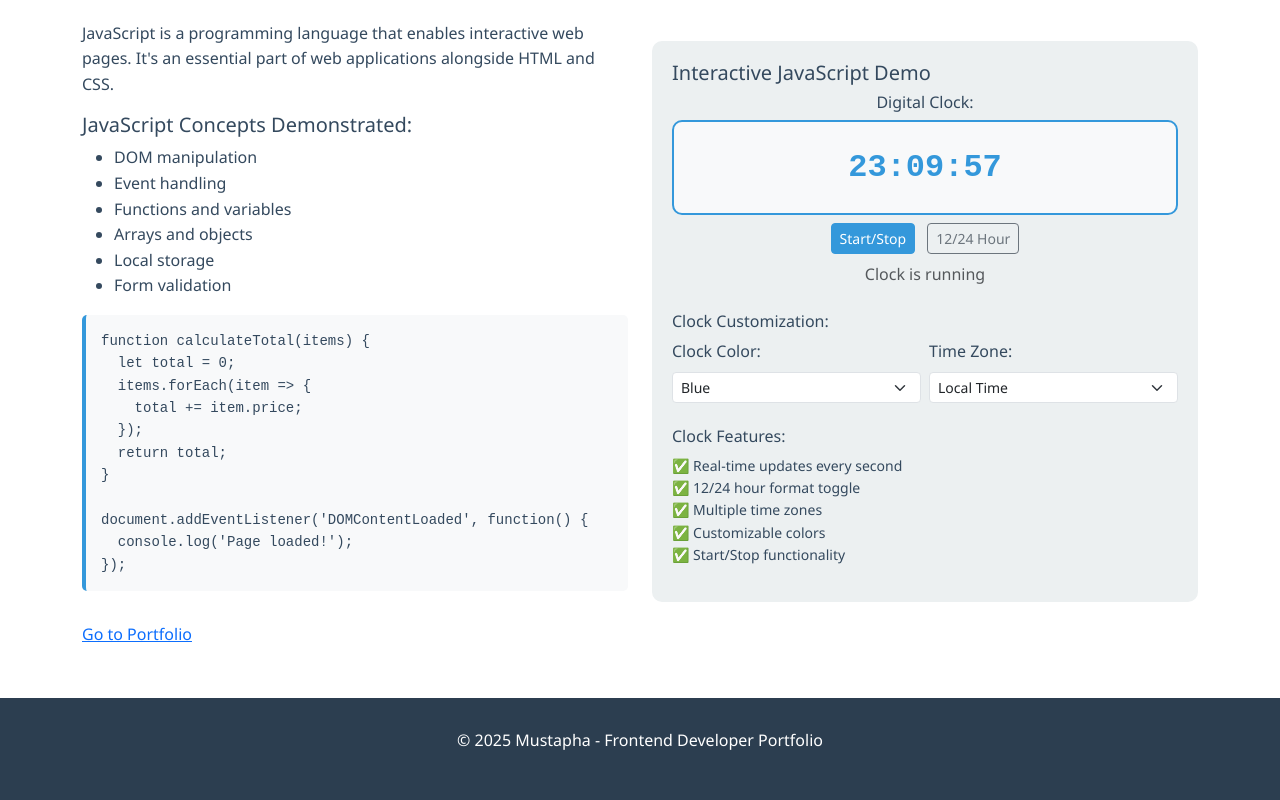
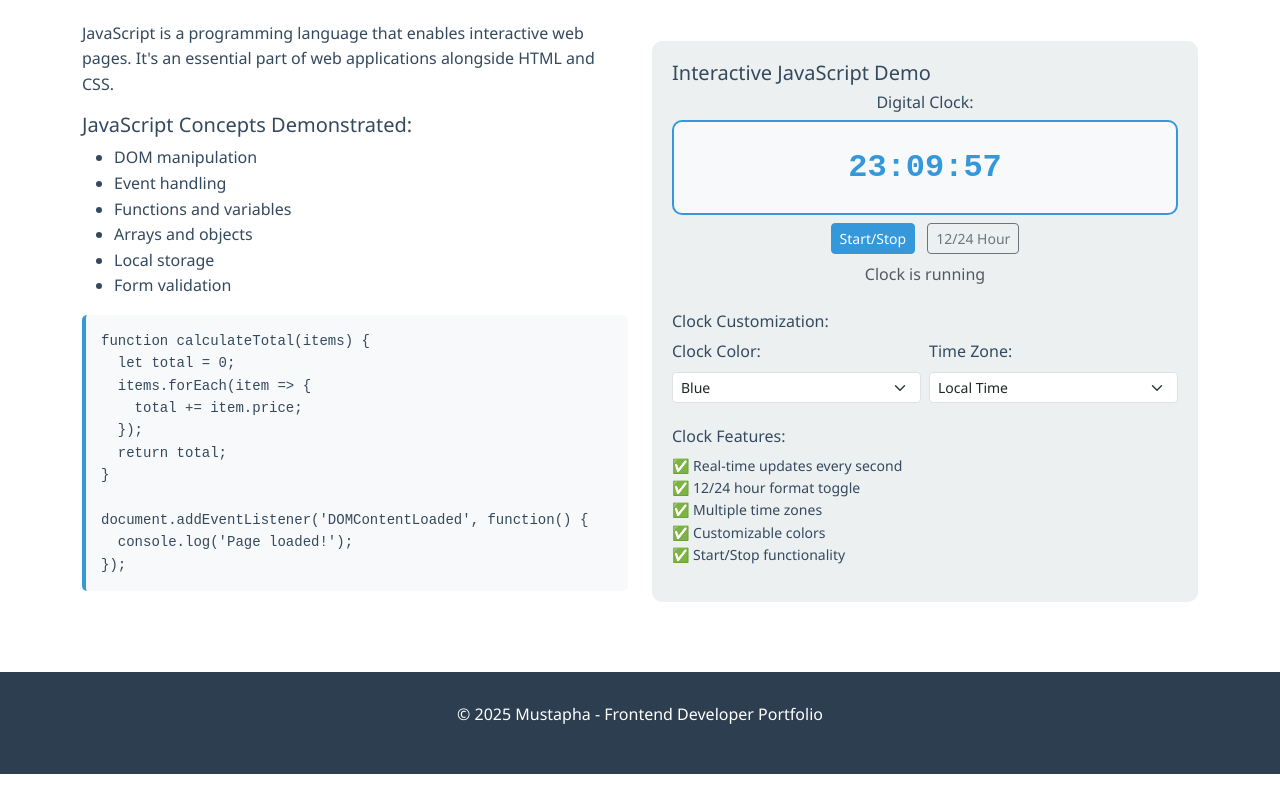
Before and after one commit to omuha-ux/Portfolio, a plain HTML site: page index.html in a window 1280 px wide. Shown: the part 2633-3433 px from the top of the page. After the commit the page ends 3407 px from the top, so only its background shows below. Drawn offline with nearby package versions, Linux system fonts and the light colour scheme.

Commit message:
Update index.html

```diff
--- a/index.html
+++ b/index.html
@@ -465,7 +465,6 @@ document.addEventListener('DOMContentLoaded', function() {<br>
                     </div>
                 </div>
             </div>
-            <a href="">Go to Portfolio</a>
         </section>
 
     </div>
```
